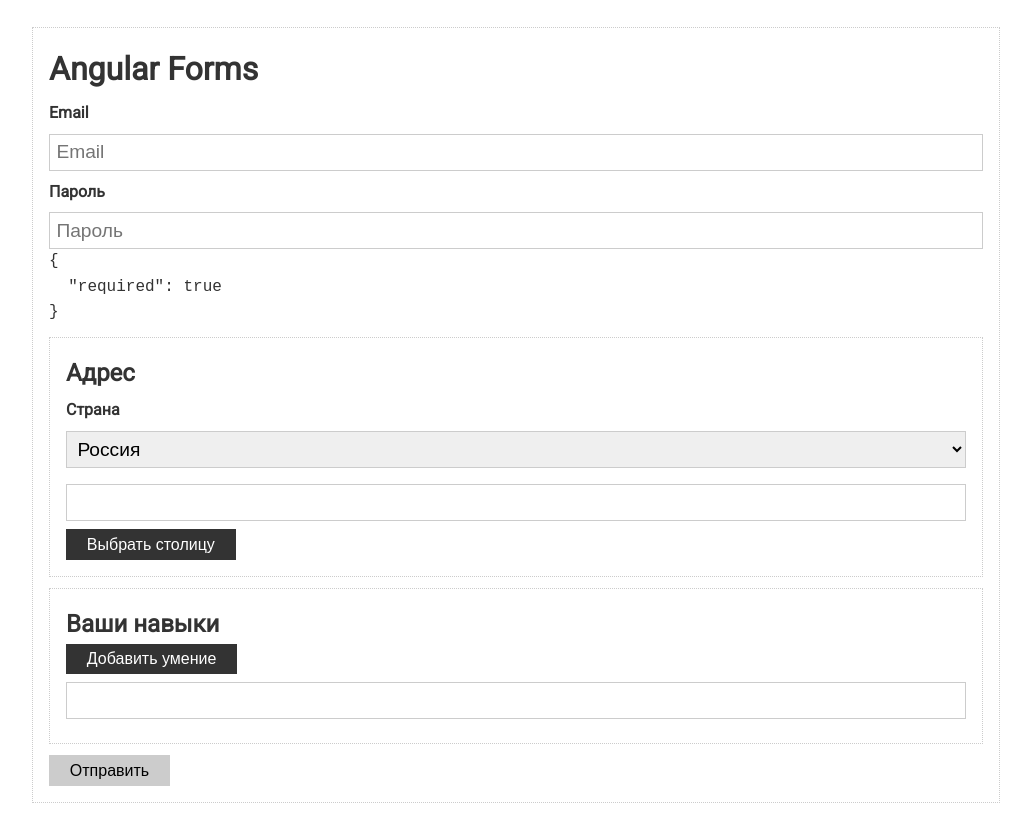
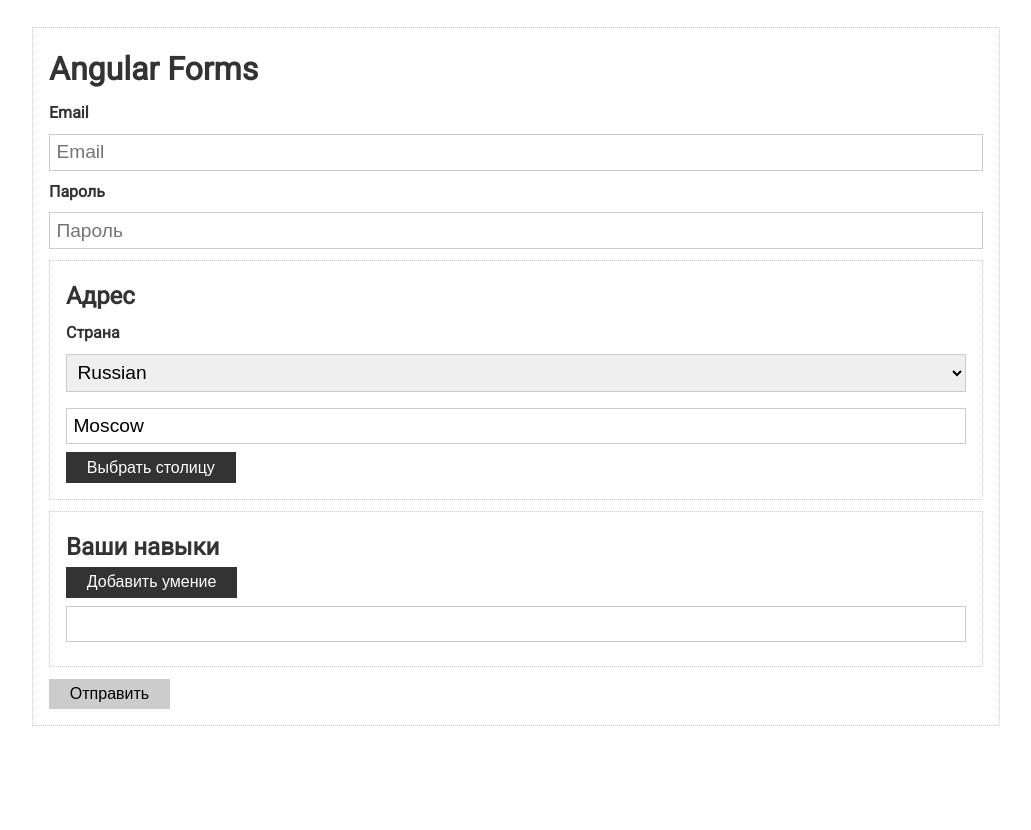
Before and after one commit to SSerg-dev/angular-basic-course, an Angular app: page / in a window 1280 px wide. Shown: the whole page, without its empty margins (124-1155 px from the left). After the commit the page ends 800 px from the top, so only its background shows below. Built offline with nearby package versions, Linux system fonts and the light colour scheme.

Commit message:
lesson #7.8

```diff
--- a/src/app/app.component.html
+++ b/src/app/app.component.html
@@ -23,37 +23,48 @@
       <label>Пароль</label>
       <input type="password" placeholder="Пароль" formControlName="password" />
 
-      <pre>{{ form.get("password")?.errors | json }}</pre>
+      <!-- <pre>{{ form.get("password")?.errors | json }}</pre> -->
+      <!-- <pre>{{ form.get("password")?.hasError("required") | json }}</pre> -->
+      <!-- <pre>{{
+        (form.get("password")?.errors)!["minlenght"].requiredLenght | json
+      }}</pre> -->
 
       <div
         *ngIf="form.get('password')?.invalid && form.get('password')?.touched"
         class="validation"
       >
-        <small *ngIf="form.get('password')?.hasError('required')"
-          >Password is not be empty &nbsp;</small
-        >
-        <small>Password lenght small </small>
+        <small *ngIf="form.get('password')?.hasError('required')">
+          Password is not be empty &nbsp;
+        </small>
+
+        <small *ngIf="!form.get('password')?.hasError('minlenght')">
+          Password too short
+          <!-- {{ form.get("password")?.errors!["minlenght"].requiredLenght }} -->
+
+          <!-- Password actual lenght -->
+          <!-- {{ form.get("password")?.errors!["minlenght"].actualLenght }} -->
+        </small>
       </div>
     </div>
 
-    <div class="card">
+    <div class="card" formGroupName="address">
       <h2>Адрес</h2>
 
       <div class="form-control">
         <label>Страна</label>
 
-        <select>
-          <option value="ru">Россия</option>
-          <option value="ua">Украина</option>
-          <option value="by">Беларусь</option>
+        <select formControlName="country">
+          <option value="ru">Russian</option>
+          <option value="ua">Ukraine</option>
+          <option value="by">Belarus</option>
         </select>
       </div>
 
       <div class="form-control">
-        <input type="text" />
+        <input type="text" formControlName="city" placeholder="Город" />
       </div>
 
-      <button class="btn" type="button">Выбрать столицу</button>
+      <button class="btn" type="button" (click)="setCapital()">Выбрать столицу</button>
     </div>
 
     <div class="card">
--- a/src/app/app.component.ts
+++ b/src/app/app.component.ts
@@ -11,13 +11,27 @@
   constructor() {}
 
   // methods
+  setCapital() {
+    const cityMap = {
+      ru: 'Moscow',
+      ua: 'Kyev',
+      by: 'Minsk',
+    };
+
+    const key = this.form.get('address')?.get('country')?.value;
+    const city = cityMap[key as keyof typeof cityMap];
+
+    this.form.patchValue({
+      address: { city },
+    });
+  }
   submit() {
     if (this.form.valid) {
       const formData = { ...this.form.value };
-      console.log(
-        '🚀 ~ file: app.component.ts:17 ~ AppComponent ~ submit ~ formData:',
-        formData
-      );
+      // console.log(
+      //   '🚀 ~ file: app.component.ts:17 ~ AppComponent ~ submit ~ formData:',
+      //   formData
+      // );
     }
   }
   ngOnInit(): void {
@@ -27,6 +41,10 @@
         Validators.required,
         Validators.minLength(6),
       ]),
+      address: new FormGroup({
+        country: new FormControl('ru'),
+        city: new FormControl('Moscow', Validators.required),
+      }),
     });
   }
   ngOnDestroy(): void {}
```
